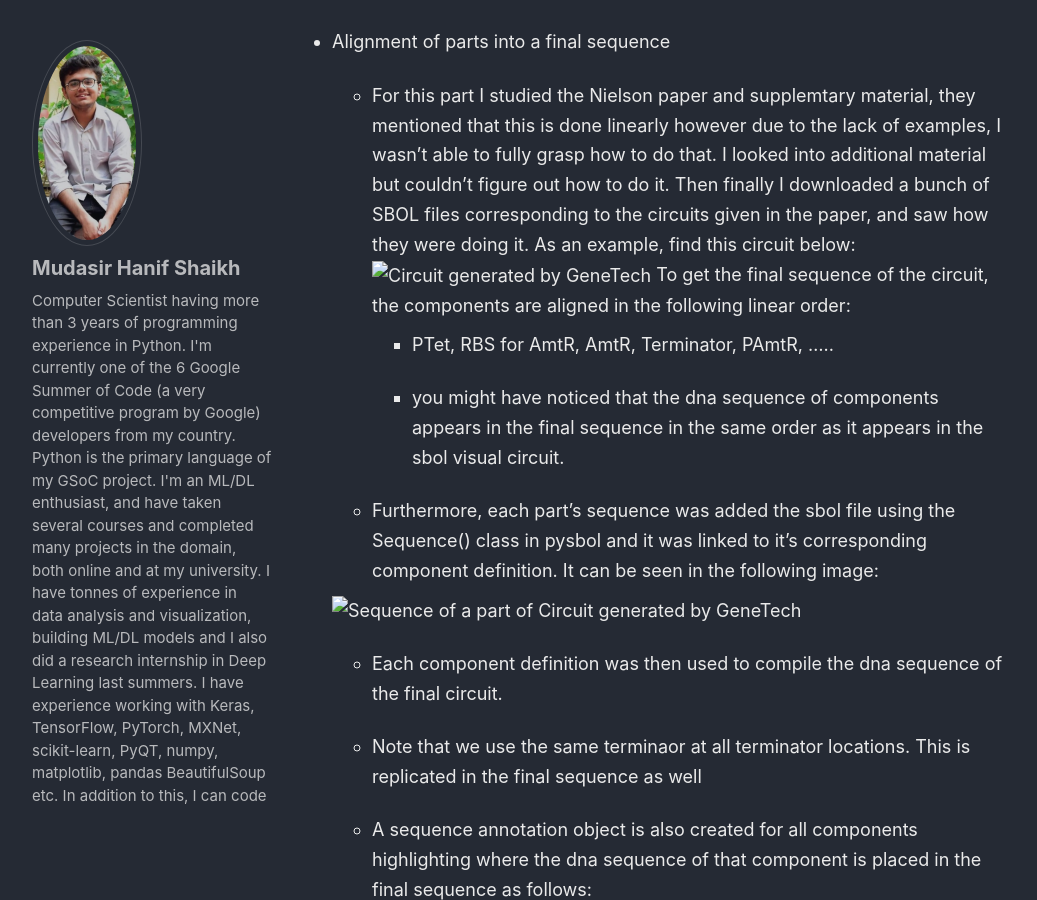
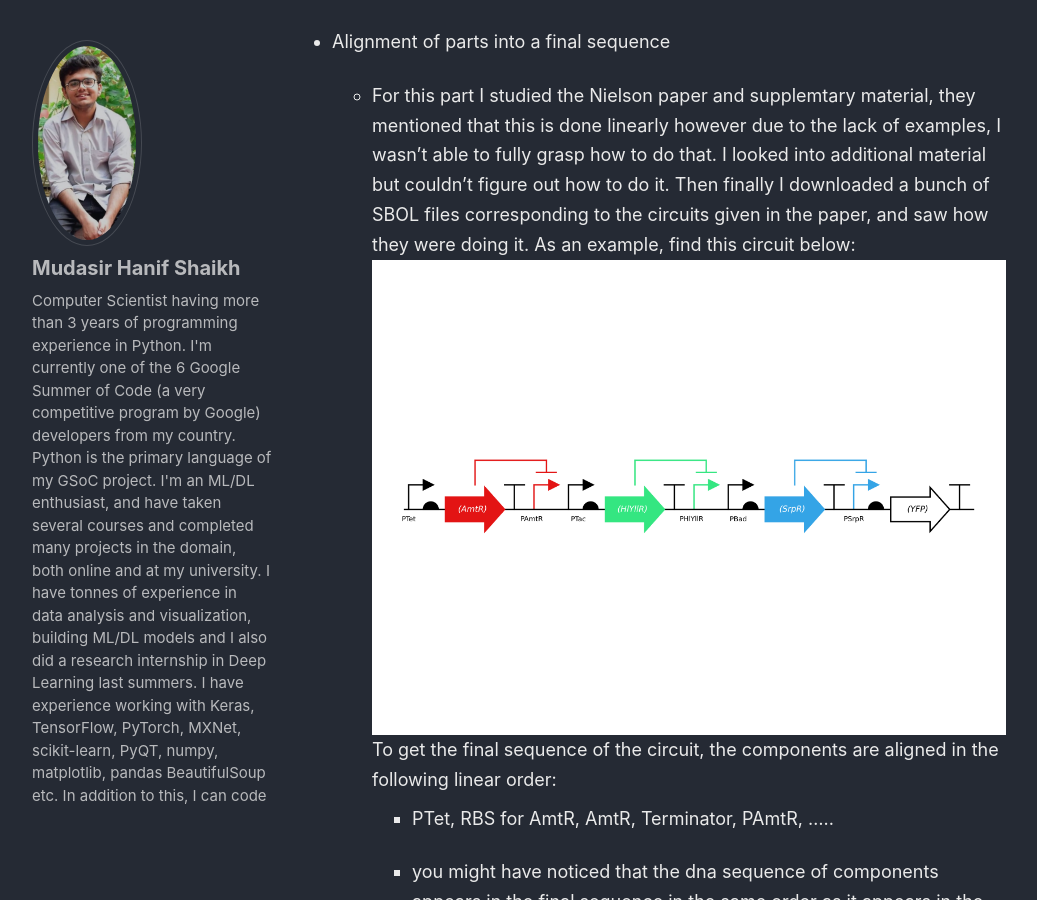
Before and after one commit to ms03831/GSoC-20, a Jekyll site: the page built from _posts/2020-07-18-milestone-2-dna-sequence-sbol.md, in a window 1280 px wide and 900 px high, scrolled down 2648 px. Shown: the whole window, without its empty margins (6-1043 px from the left). Built offline with Jekyll 4.4.1, drawn with Linux system fonts in a browser that asks for light colours.

Commit message:
Update 2020-07-18-milestone-2-dna-sequence-sbol.md

```diff
--- a/_posts/2020-07-18-milestone-2-dna-sequence-sbol.md
+++ b/_posts/2020-07-18-milestone-2-dna-sequence-sbol.md
@@ -75,7 +75,7 @@ tags: GeneTech, Python, GSoC-20, SynBio
 	however due to the lack of examples, I wasn't able to fully grasp how to do that. I looked into additional material
 	but couldn't figure out how to do it. Then finally I downloaded a bunch of SBOL files corresponding to the circuits
 	given in the paper, and saw how they were doing it. As an example, find this circuit below:
-	![Circuit generated by GeneTech]({{ "assets/images/circuit.png" | https://github.com/ms03831/GSoC-20/blob/master/assets/images/circuit.png }})
+	![Circuit generated by GeneTech]({{ "assets/images/circuit.png" | absolute_url }})
 	To get the final sequence of the circuit, the components are aligned in the following linear order:
 		- PTet, RBS for AmtR, AmtR, Terminator, PAmtR, .....
 
@@ -83,13 +83,13 @@ tags: GeneTech, Python, GSoC-20, SynBio
 
 	- Furthermore, each part's sequence was added the sbol file using the Sequence() class in pysbol and it was linked to it's corresponding component definition. It can be seen in the following image:
 
-	![Sequence of a part of Circuit generated by GeneTech]({{ "assets/images/sequence.png" | https://github.com/ms03831/GSoC-20/blob/master/assets/images/sequence.png }})
+	![Sequence of a part of Circuit generated by GeneTech]({{ "assets/images/sequence.png" | absolute_url }})
 	- Each component definition was then used to compile the dna sequence of the final circuit.
 
 	- Note that we use the same terminaor at all terminator locations. This is replicated in the final sequence as well
 
 	- A sequence annotation object is also created for all components highlighting where the dna sequence of that component is placed in the final sequence as follows:
-	![Sequence annotation of a part of Circuit generated by GeneTech]({{ "assets/images/sequence_annotation.png" | https://github.com/ms03831/GSoC-20/blob/master/assets/images/sequence_annotation.png }})
+	![Sequence annotation of a part of Circuit generated by GeneTech]({{ "assets/images/sequence_annotation.png" | absolute_url }})
 - There were a few bugs in the existing code. I tried to fix them as I encountered them. One bug that particularly bothered me was that in the SBOL file, in one of the loops instead of using the loop variable, the code used a constant number.
 	- componentDef_string[j][1] instead of componentDef_string[j][k].
 	- This took a lot of digging and wasted a lot of time. But it worked at the end.
```
